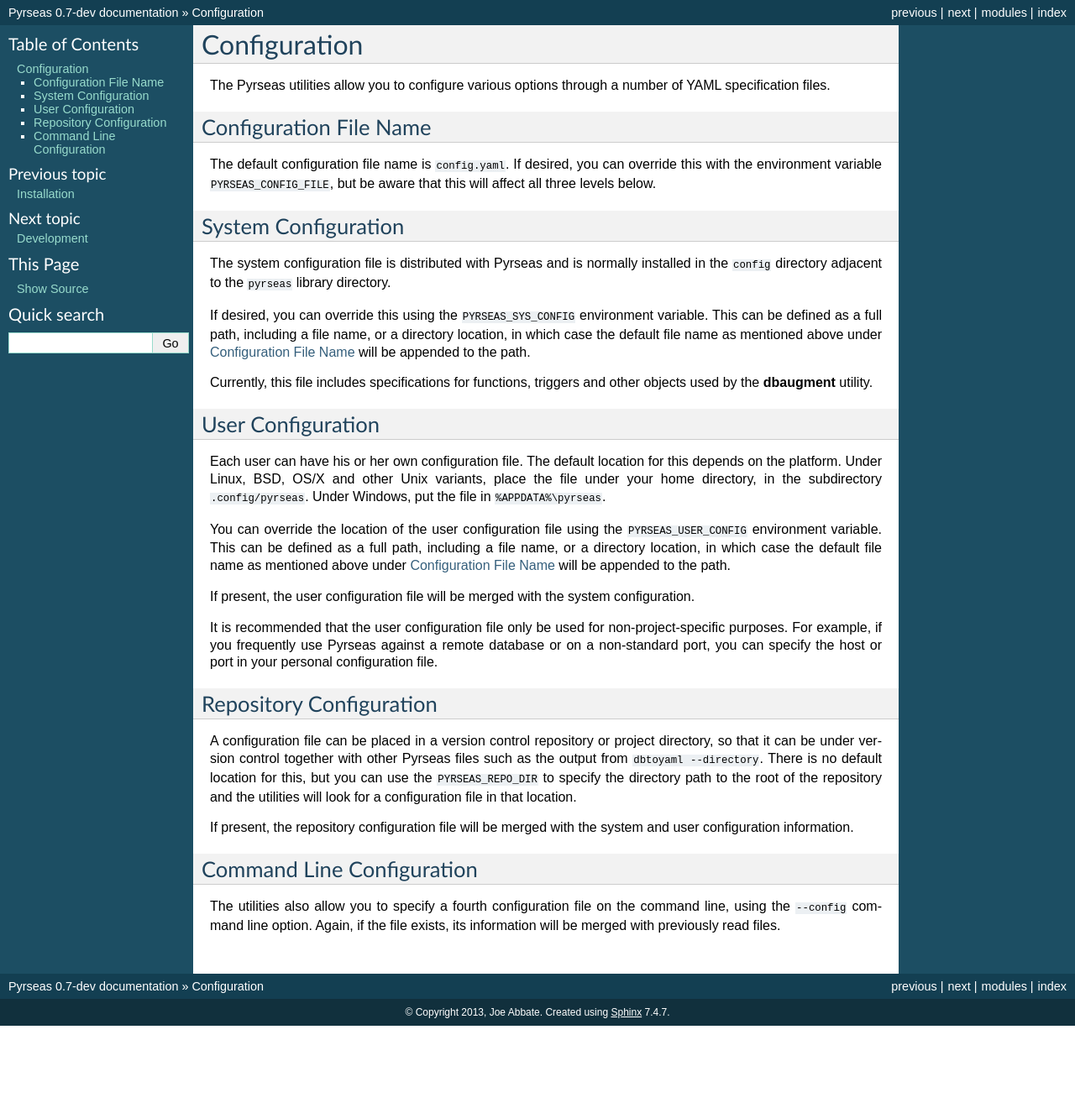
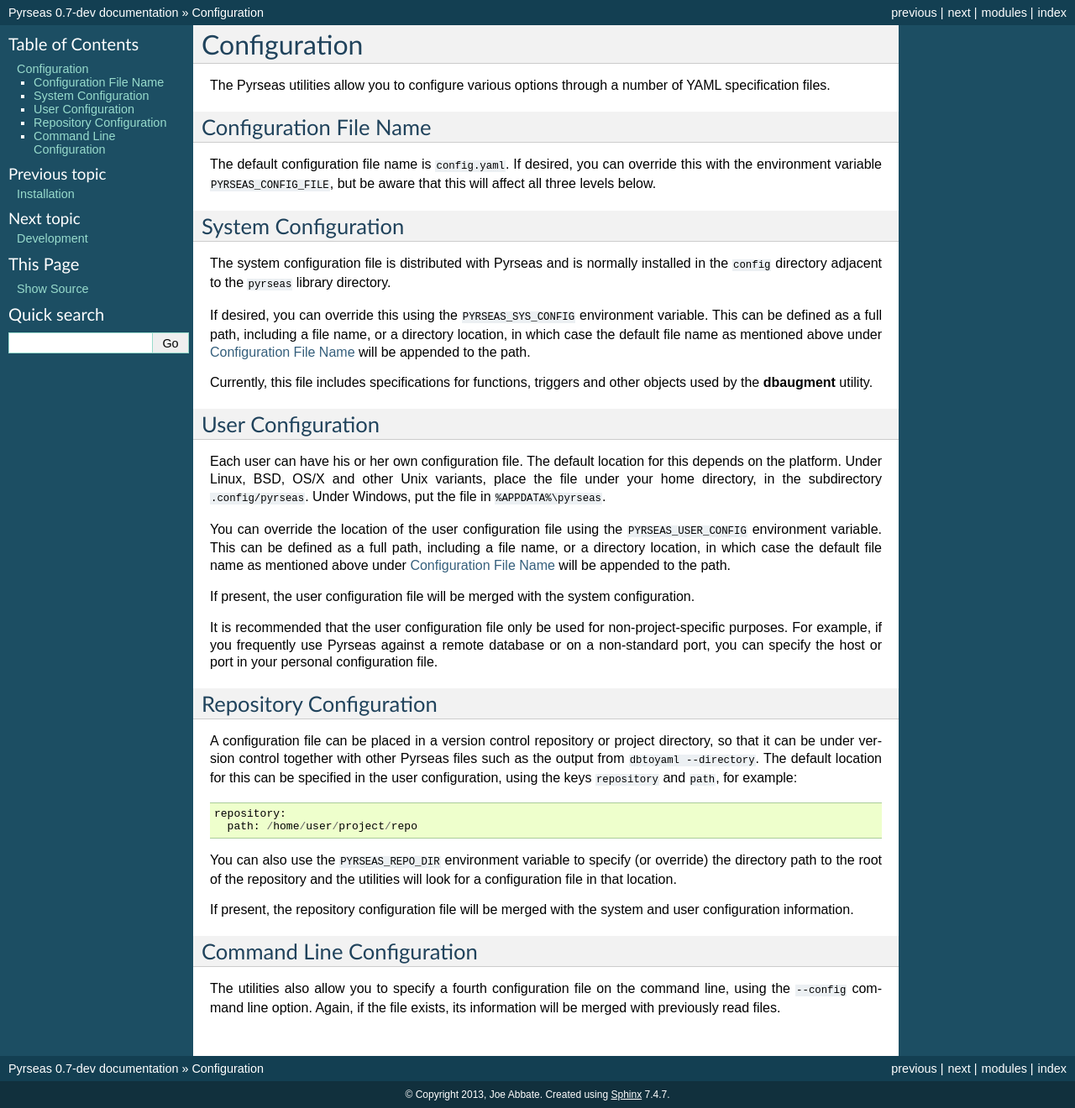
Before and after one commit to perseas/Pyrseas, a Sphinx documentation site: the page built from docs/config.rst, in a window 1280 px wide. Shown: the whole page at 84% size. Built offline with Sphinx 7.4.7, drawn with Linux system fonts in a browser that asks for light colours; before the commit the page ends 1222 px from its top, so only the background shows below that.

Commit message:
Allow the repository config path to be specified in the user config file.

```diff
--- a/docs/config.rst
+++ b/docs/config.rst
@@ -57,10 +57,16 @@
 A configuration file can be placed in a version control repository or
 project directory, so that it can be under version control together
 with other Pyrseas files such as the output from ``dbtoyaml
---directory``.  There is no default location for this, but you can use
-the ``PYRSEAS_REPO_DIR`` to specify the directory path to the root of
-the repository and the utilities will look for a configuration file in
-that location.
+--directory``.  The default location for this can be specified in the
+user configuration, using the keys ``repository`` and ``path``, for
+example::
+
+ repository:
+   path: /home/user/project/repo
+
+You can also use the ``PYRSEAS_REPO_DIR`` environment variable to
+specify (or override) the directory path to the root of the repository
+and the utilities will look for a configuration file in that location.
 
 If present, the repository configuration file will be merged with the
 system and user configuration information.
```
Also changed, not shown: 1 other file.
